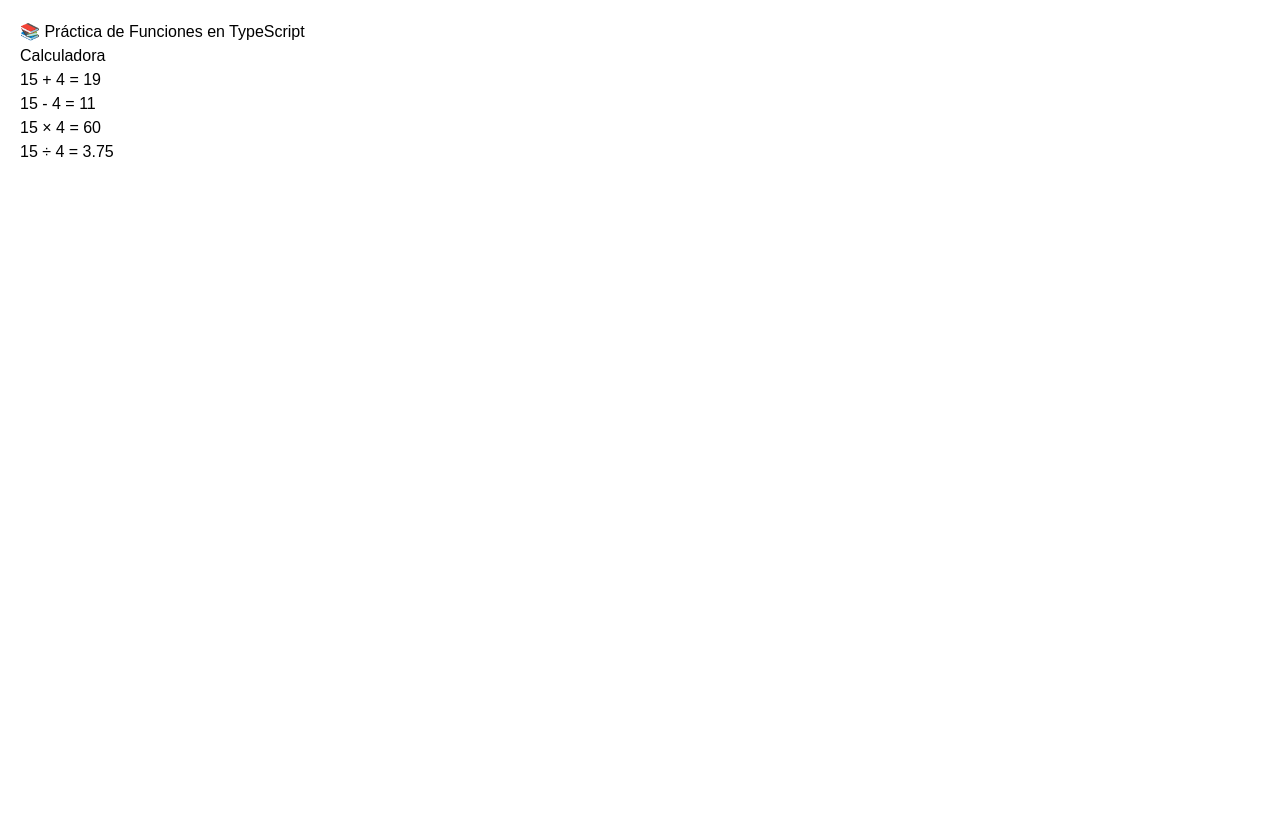
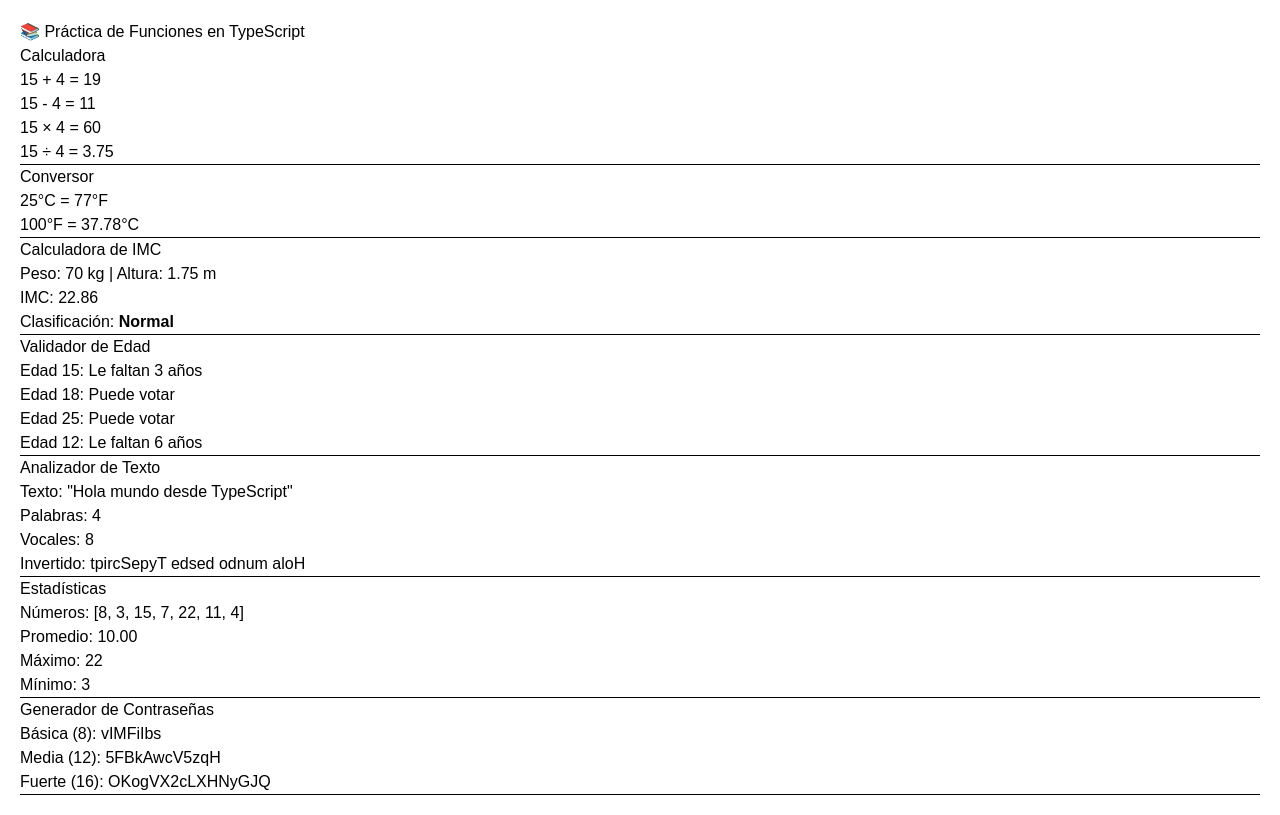
Before and after one commit to anthonelix/Anthony_Hernandez_Cabrera_practica_funciones, a React (Vite) app: page / in a window 1280 px wide. Built offline with nearby package versions, Linux system fonts and the light colour scheme.

Commit message:
Ejercicios 6 y 7: Estadísticas y Generador de contraseñas

```diff
--- a/src/App.tsx
+++ b/src/App.tsx
@@ -1,10 +1,10 @@
 import { Calculadora } from './components/Calculadora';
-// import { ConversorTemperatura } from './components/ConversorTemperatura';
-// import { CalculadoraIMC } from './components/CalculadoraIMC';
-// import { ValidadorEdad } from './components/ValidadorEdad';
-// import { AnalizadorTexto } from './components/AnalizadorTexto';
-// import { EstadisticasArreglo } from './components/EstadisticasArreglo';
-// import { GeneradorPassword } from './components/GeneradorPassword';
+import { ConversorTemperatura } from './components/ConversorTemperatura';
+import { CalculadoraIMC } from './components/CalculadoraIMC';
+import { ValidadorEdad } from './components/ValidadorEdad';
+import { AnalizadorTexto } from './components/AnalizadorTexto';
+import { EstadisticasArreglo } from './components/EstadisticasArreglo';
+import { GeneradorPassword } from './components/GeneradorPassword';
 // import { AplicadorDescuentos } from './components/AplicadorDescuentos';
 // import { SistemaCalificaciones } from './components/SistemaCalificaciones';
 // import { CarritoCompras } from './components/CarritoCompras';
@@ -14,7 +14,7 @@ function App() {
     <div style={{ padding: '20px', fontFamily: 'sans-serif' }}>
       <h1>📚 Práctica de Funciones en TypeScript</h1>
       <Calculadora />
-      {/* <hr />
+      <hr />
       <ConversorTemperatura />
       <hr />
       <CalculadoraIMC />
@@ -27,7 +27,7 @@ function App() {
       <hr />
       <GeneradorPassword />
       <hr />
-      <AplicadorDescuentos />
+      {/* <AplicadorDescuentos />
       <hr />
       <SistemaCalificaciones />
       <hr />
--- a/src/components/GeneradorPassword.tsx
+++ b/src/components/GeneradorPassword.tsx
@@ -0,0 +1,40 @@
+// GeneradorPassword.tsx
+export const GeneradorPassword = () => {
+  const letras = "abcdefghijklmnopqrstuvwxyzABCDEFGHIJKLMNOPQRSTUVWXYZ";
+  const numeros = "0123456789";
+  const simbolos = "!@#$%^&*()_+";
+
+  // Función para generar una contraseña aleatoria basada en la longitud y opciones seleccionadas
+  const generarPassword = (
+    longitud: number,
+    incluirNumeros: boolean,
+    incluirSimbolos: boolean
+  ): string => {
+    let conjunto = letras;
+
+    if (incluirNumeros) {
+      conjunto += numeros;
+    }
+
+    if (incluirSimbolos) {
+      conjunto += simbolos;
+    }
+
+    let password = "";
+    for (let i = 0; i < longitud; i++) {
+      const indice = Math.floor(Math.random() * conjunto.length);
+      password += conjunto[indice];
+    }
+
+    return password;
+  };
+
+  return (
+    <>
+      <h3>Generador de Contraseñas</h3>
+      <p>Básica (8): {generarPassword(8, false, false)}</p>
+      <p>Media (12): {generarPassword(12, true, false)}</p>
+      <p>Fuerte (16): {generarPassword(16, true, true)}</p>
+    </>
+  );
+};
```
